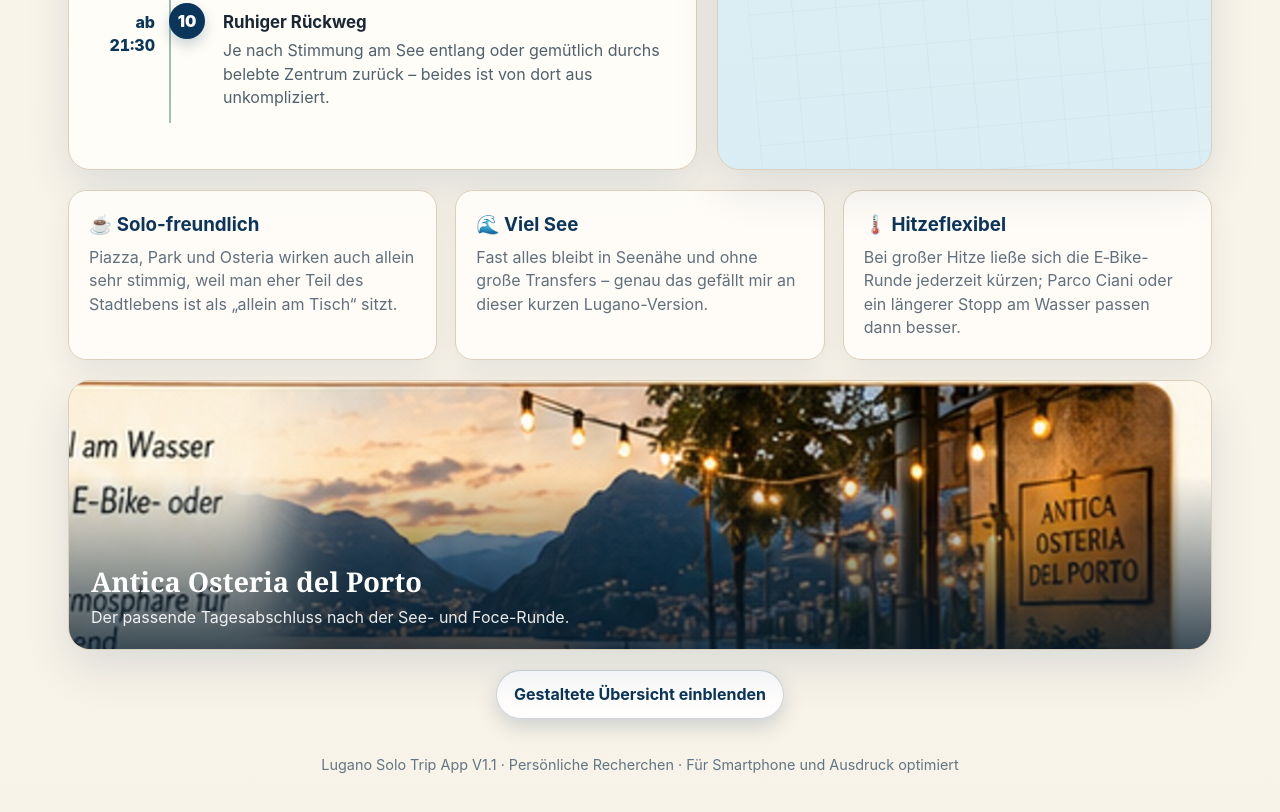
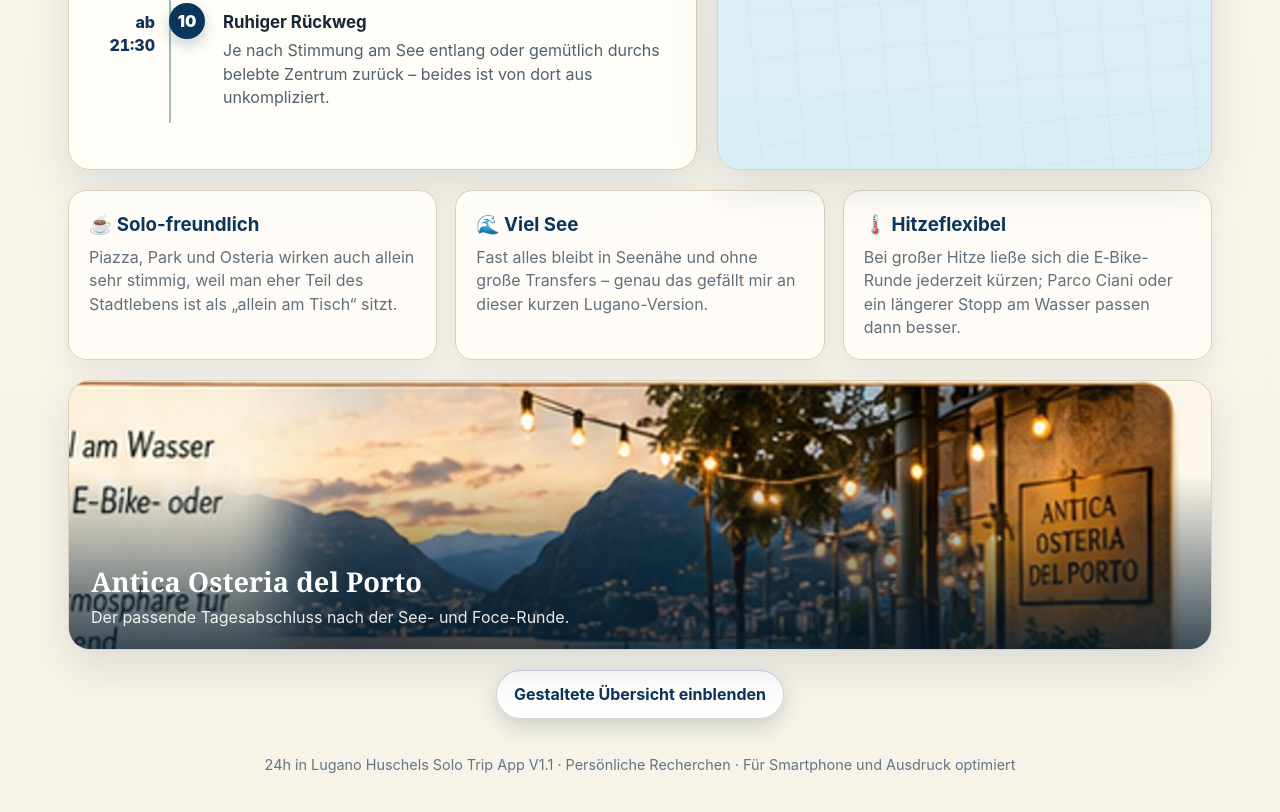
Before and after one commit to phusch/Lugano_Solo_Trip, a plain HTML site: page index.html in a window 1280 px wide. Shown: the part 2436-3248 px from the top of the page. Drawn offline with Linux system fonts and the light colour scheme.

Commit message:
footer neu
huschel eingefügt

```diff
--- a/index.html
+++ b/index.html
@@ -399,7 +399,7 @@
     </div>
   </section>
 
-  <div class="footer">Lugano Solo Trip App V1.1 · Persönliche Recherchen · Für Smartphone und Ausdruck optimiert</div>
+  <div class="footer">24h in Lugano Huschels Solo Trip App V1.1 · Persönliche Recherchen · Für Smartphone und Ausdruck optimiert</div>
 </main>
 <script>
   const tabs=[...document.querySelectorAll('.tab')];
```
